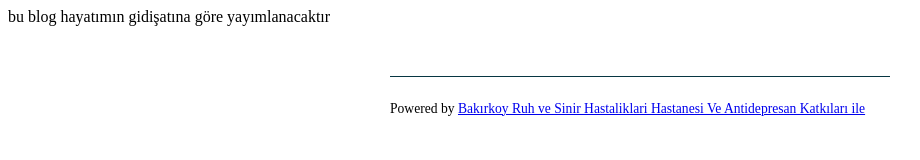
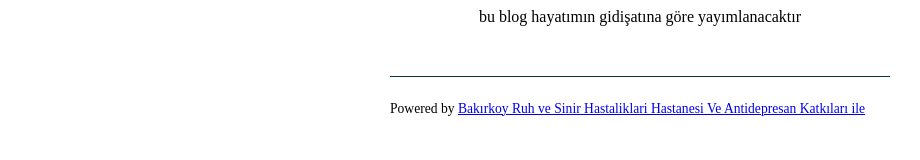
Before and after one commit to ruhumvesevdigimhasta/ruhumvesevdigimhasta.github.io, a plain HTML site: page index.html in a window 1280 px wide. Shown: the whole page, without its empty margins (0-920 px from the left). Drawn offline with Linux system fonts and the light colour scheme.

Commit message:
Update index.html

```diff
--- a/index.html
+++ b/index.html
@@ -1,4 +1,4 @@
-<div>bu blog hayatımın gidişatına göre yayımlanacaktır</div>
+<center><div>bu blog hayatımın gidişatına göre yayımlanacaktır</div></center>
 
 
 
```
